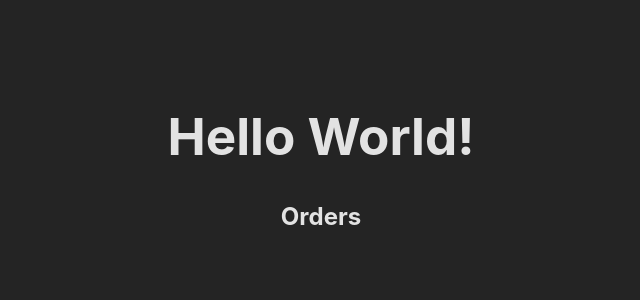
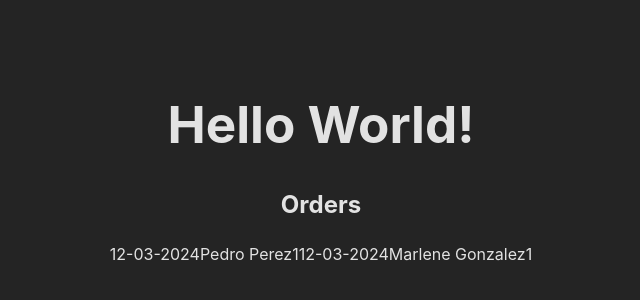
Before and after one commit to Pivanrios/OrderTaker, a React (Vite) app in the folder orders/: page / in a window 1280 px wide. Shown: the part 236-536 px from the top of the page, without its empty margins (319-959 px from the left). Built offline with nearby package versions, Linux system fonts and the light colour scheme.

Commit message:
display orders

```diff
--- a/orders/src/assets/components/Orders.jsx
+++ b/orders/src/assets/components/Orders.jsx
@@ -1,10 +1,33 @@
-
+const ordersDb = [{
+  id: 1,
+  date: "12-03-2024",
+  idCustomer: 1322,
+  custumerName: "Pedro Perez",
+  order: [{name:"lasagna", price:8}],
+  qty:1,
+  status: ["progress"]
+},
+{
+  id: 2,
+  date: "12-03-2024",
+  idCustomer: 1222,
+  custumerName: "Marlene Gonzalez",
+  order: [{name:"lasagna", price:8}],
+  qty:1,
+  status: ["progress"]
+}]
 
 function Orders() {
   return (
     <>
         <h2>Orders</h2>
-
+        <div>
+          {ordersDb.map(order => {
+            return(
+              <span>{order.date}{order.custumerName}{order.qty}</span>
+            )
+          })}
+        </div>
     </>
 
   )
```
